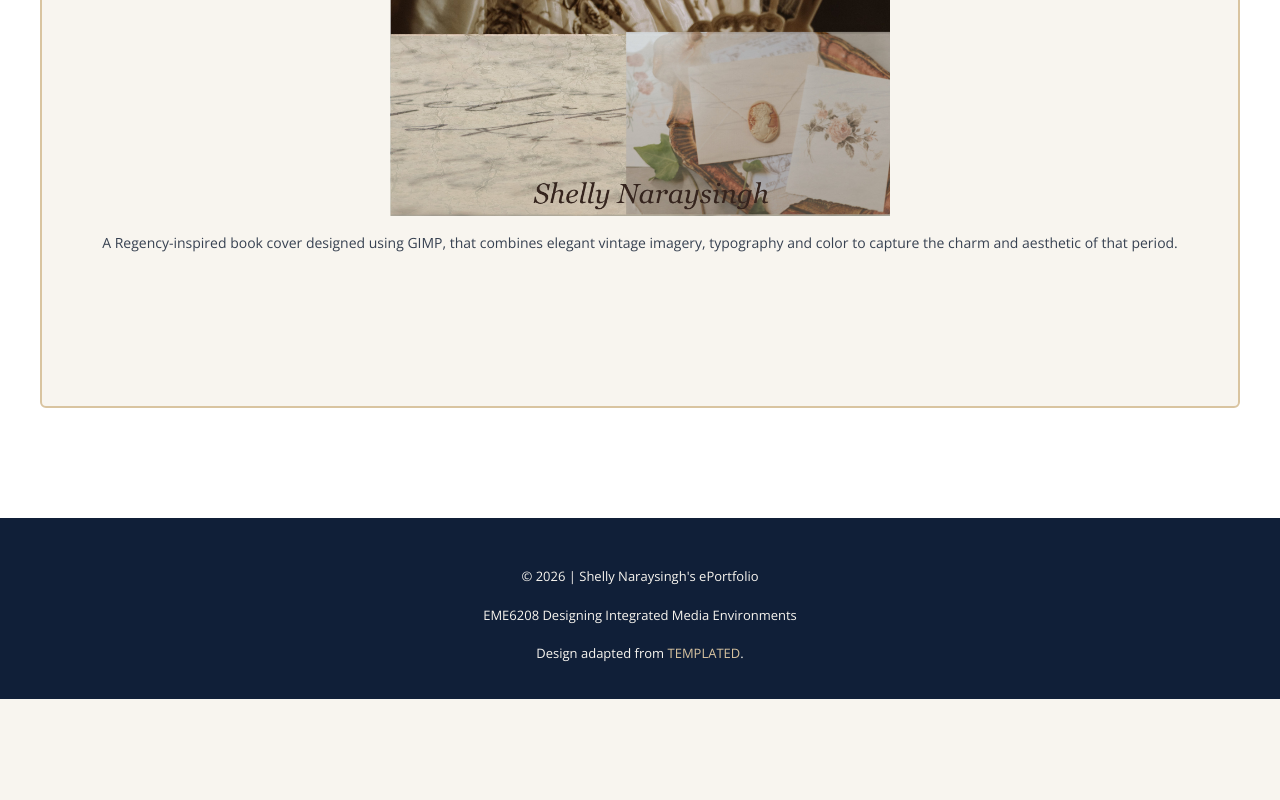
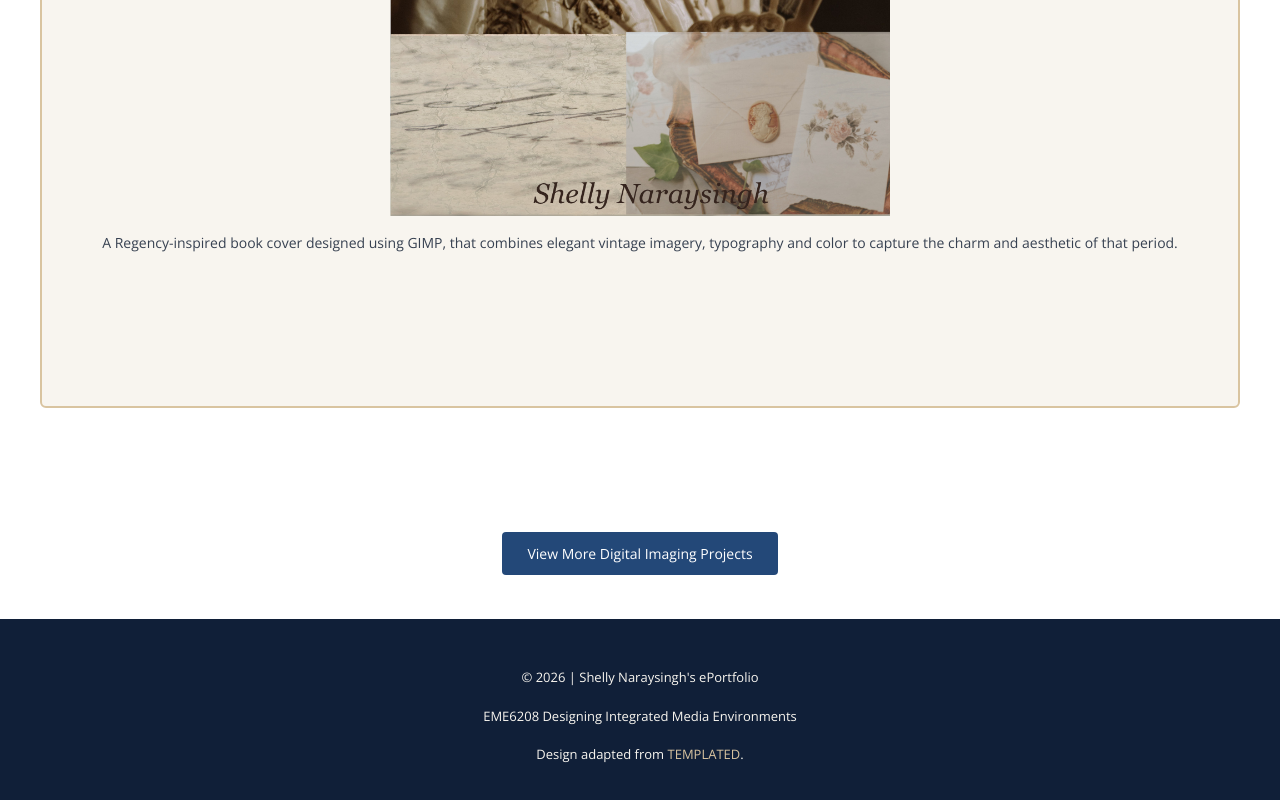
Before and after one commit to snaraysingh/e-portfolio-template, a plain HTML site: page image.html in a window 1280 px wide. Shown: the part 1917-2717 px from the top of the page. Before the commit the page ends 2616 px from the top, so only its background shows below. Drawn offline with nearby package versions, Linux system fonts and the light colour scheme.

Commit message:
Add button to view more digital imaging projects

```diff
--- a/image.html
+++ b/image.html
@@ -99,6 +99,10 @@ Released   : 20130406
 		</div>
 </div>
 
+			<div style="text-align: center; margin: 30px 0;">
+    <a href="digital-imaging.html" class="button">View More Digital Imaging Projects</a>
+			</div>
+
 <!-- END OF THE CONTENT SECTION. -->
 
 <div id="footer">
```
